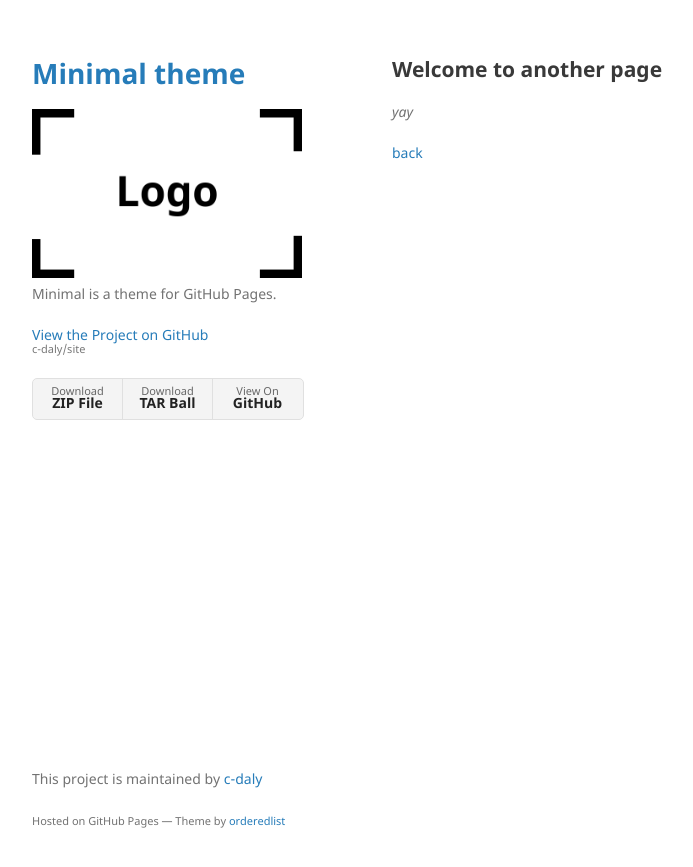
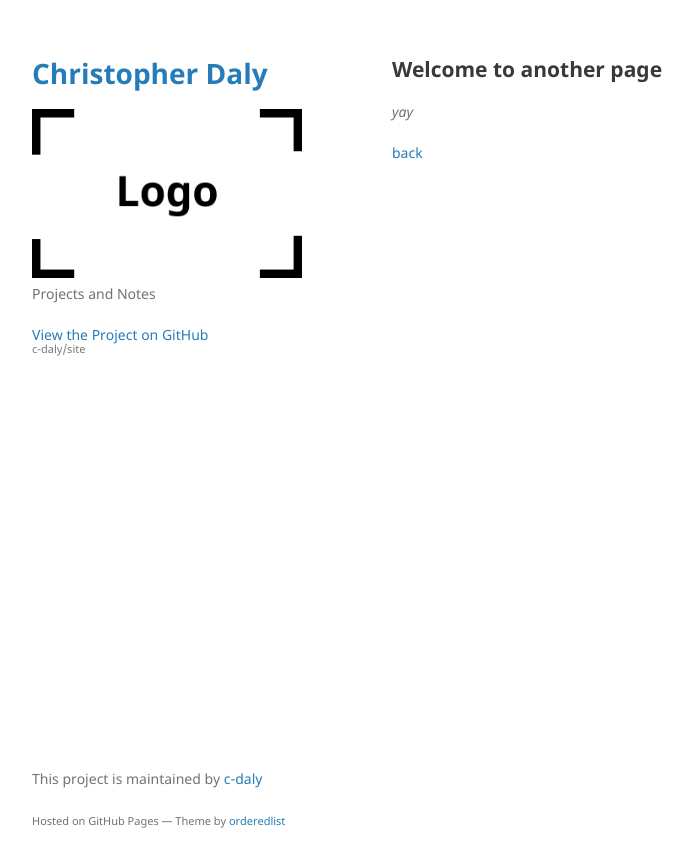
Before and after one commit to c-daly/site, a Jekyll site: the page built from another-page.md, in a window 1280 px wide. Shown: the top 867 px of the page, without its empty margins (178-871 px from the left). Built offline with Jekyll 4.4.1, drawn with Linux system fonts in a browser that asks for light colours; our own code applies the rules of GitHub Pages for plain Markdown files.

Commit message:
minor changes to site config

```diff
--- a/_config.yml
+++ b/_config.yml
@@ -1,6 +1,6 @@
-title: Minimal theme
+title: Christopher Daly
 logo: /assets/img/logo.png
-description: Minimal is a theme for GitHub Pages.
-show_downloads: true
+description: Projects and Notes
+show_downloads: False
 google_analytics:
 theme: jekyll-theme-minimal
```
